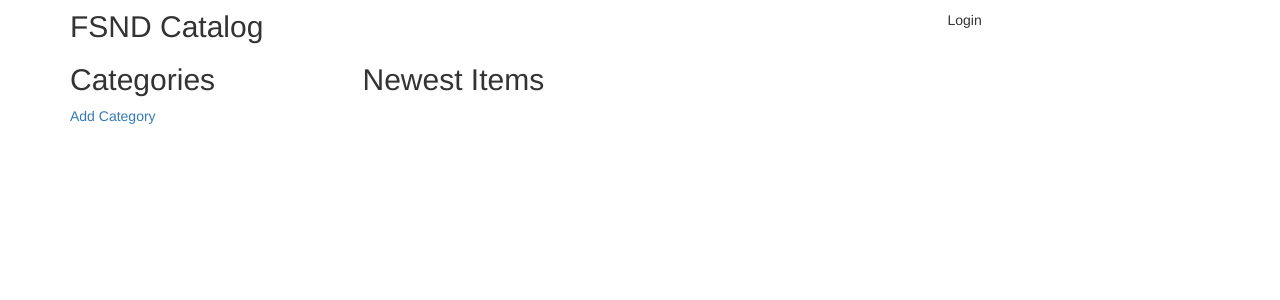
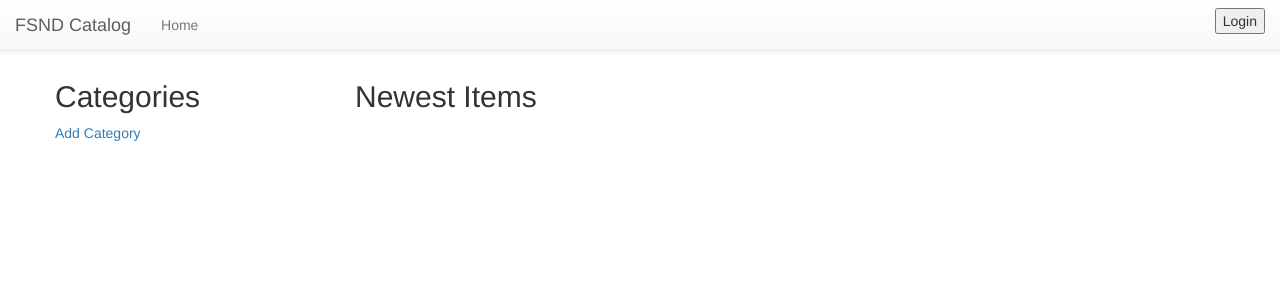
Before and after one commit to junclemente/catalog_project, a Flask app: page / in a window 1280 px wide. Shown: the top 300 px of the page. Run offline with Flask 2, Linux system fonts and the light colour scheme; some libraries are stand-ins or nearby versions.

Commit message:
refactor Update navbar

```diff
--- a/app/static/css/styles.css
+++ b/app/static/css/styles.css
@@ -1,4 +1,4 @@
 /* Styles */
 body {
-    padding-top: 10px;
+    padding-top: 60px;
 }
--- a/app/templates/base.html
+++ b/app/templates/base.html
@@ -22,15 +22,13 @@
 
 <body>
     <header>
-            {#
         <nav>
             {% include "navbar.html" %}
         </nav>
-            #}
     </header>
     <div class="container">
         <div class="row">
-            <div class="col-md-4">
+         <!--    <div class="col-md-4">
                 <span class="h2">FSND Catalog</span>
             </div>
             <div class="col-md-3 col-md-offset-5">
--- a/app/templates/navbar.html
+++ b/app/templates/navbar.html
@@ -7,21 +7,25 @@
             </li>
         </ul>
             {% if 'username' not in session %}
-                <form class="navbar-form navbar-right">
+                <form class="navbar-form navbar-right" action="{{ url_for('login') }}">
+                    <input id="submit" type="submit" value="Login">
+                </form>
                     <!-- <li class="nav-item"> -->
-                    <a href="{{ url_for('login') }}">
+                    <!-- <a href="{{ url_for('login') }}"> -->
                         <!-- <button class="btn btn-success" type="button">Login</button> -->
-                        Login
-                    </a>
+                        <!-- Login -->
+                    <!-- </a> -->
                     <!-- </li> -->
             {% else %}
-                    <p>Hello, {{ session.username }}</p>
-                        <a class="navlink" href="{{ url_for('logout') }}">
+                <form class="navbar-form navbar-right" action="{{ url_for('logout') }}">
+                    <input id="submit" type="submit" value="Logout">
+                </form>
+                    <!-- <p>Hello, {{ session.username }}</p> -->
+                        <!-- <a class="navlink" href="{{ url_for('logout') }}"> -->
                             <!-- <button class="btn btn-outline-danger" type="button">Logout</button> -->
-                            Logout
-                        </a>
-                    </li>
-                </form>
+                            <!-- Logout -->
+                        <!-- </a> -->
+                    <!-- </li> -->
             {% endif %}
     </div>
 </nav>
```
